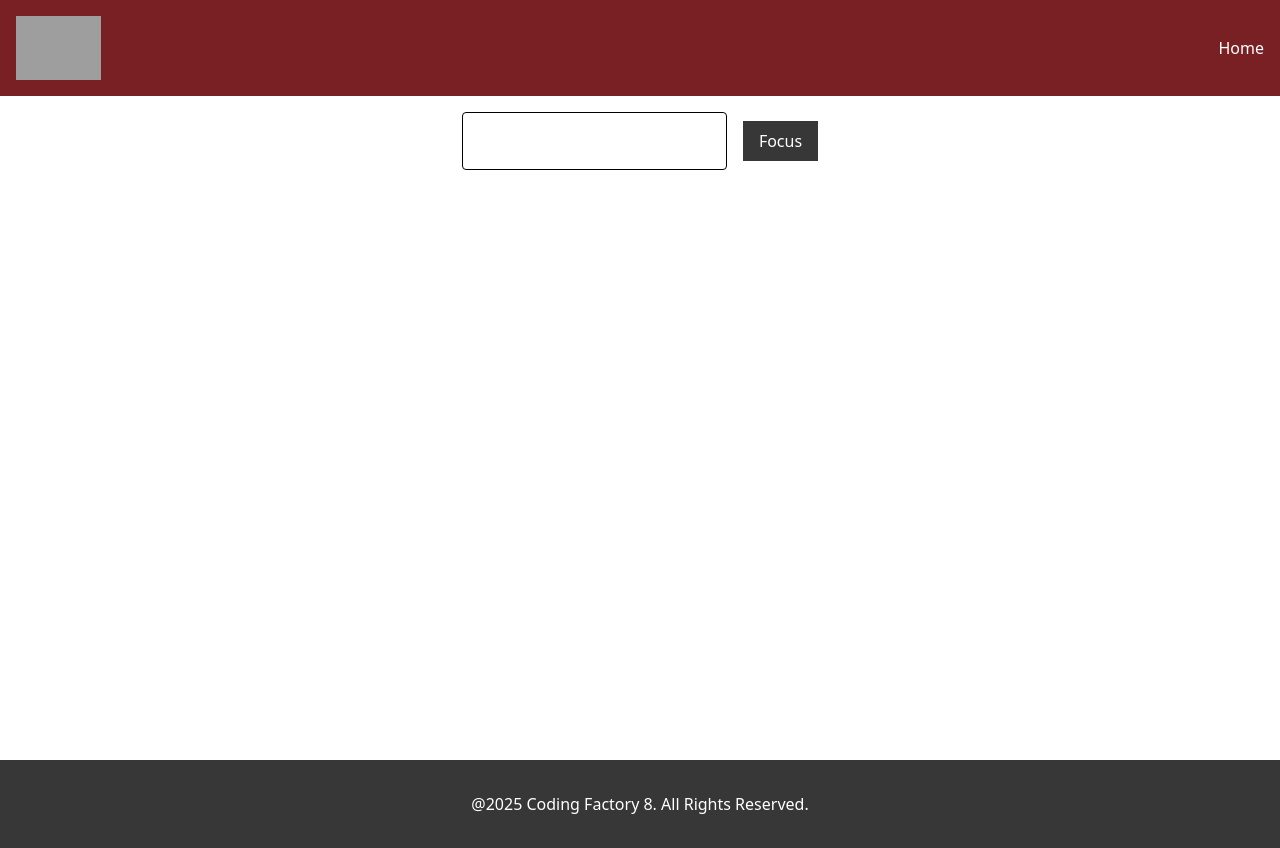
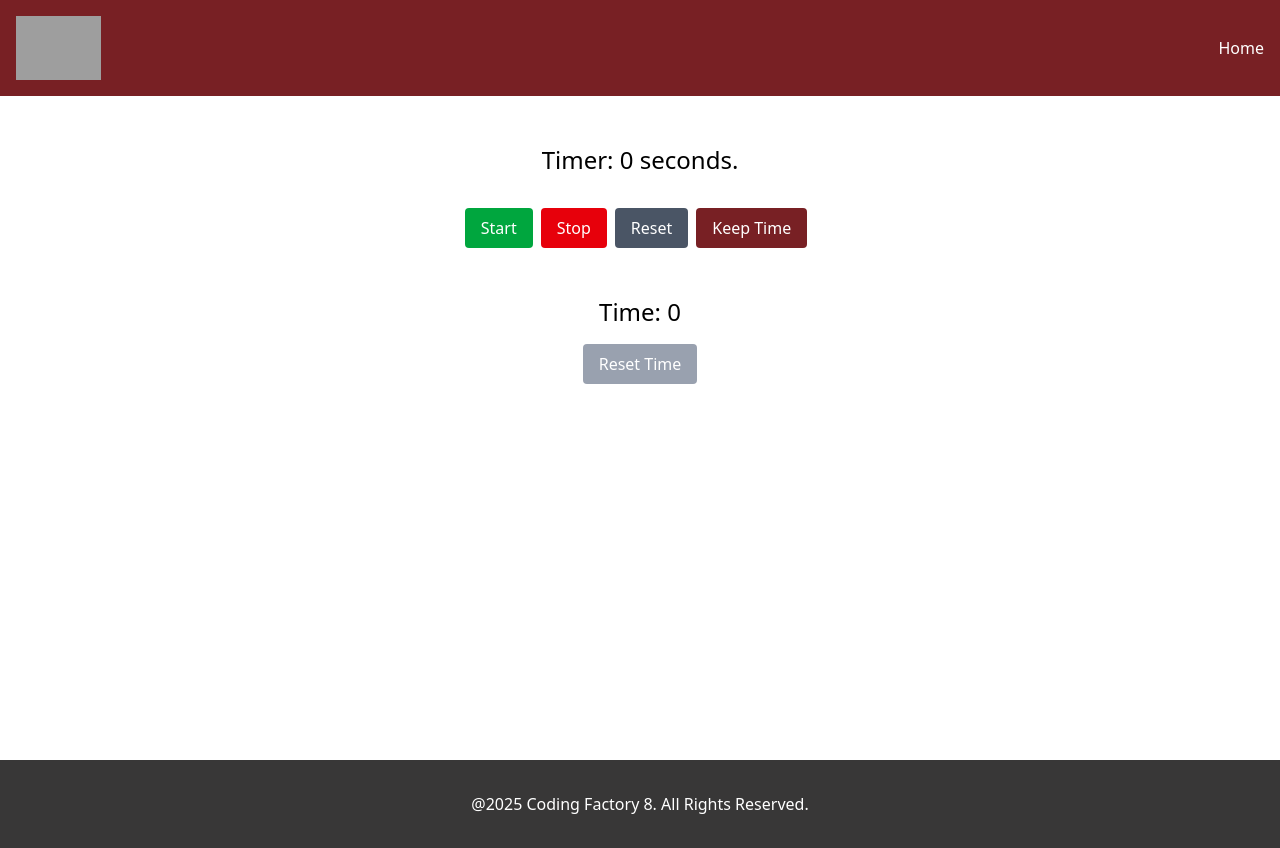
Before and after one commit to LykosT/cf8-react-intro, a React (Vite) app: page / in a window 1280 px wide. Built offline with nearby package versions, Linux system fonts and the light colour scheme; grey boxes are pictures that could not be loaded.

Commit message:
feat: add CounterWithRef.tsx, PreviousValue.tsx, TimerWithRef.tsx components using useRef hook

```diff
--- a/src/App.tsx
+++ b/src/App.tsx
@@ -19,7 +19,10 @@ import Layout from "./components/Layout.tsx";
 //import {useEffect} from "react";
 //import Timer from "./components/Timer.tsx";
 //import WindowSize from "./components/WindowSize.tsx";
-import FocusInput from "./components/FocusInput.tsx";
+//import FocusInput from "./components/FocusInput.tsx";
+//import PreviousValue from "./components/PreviousValue.tsx";
+//import CounterWithRef from "./components/CounterWithRef.tsx";
+import TimerWithRef from "./components/TimerWithRef.tsx";
 
 
 function App() {
@@ -90,8 +93,10 @@ function App() {
               {/*<NameChangerWithEffect/>*/}
               {/*<Timer/>*/}
               {/*<WindowSize/>*/}
-              <FocusInput/>
-
+              {/*<FocusInput/>*/}
+              {/*<PreviousValue/>*/}
+              {/*<CounterWithRef/>*/}
+              <TimerWithRef/>
           </Layout>
       </>
   )
--- /dev/null
+++ b/src/components/CounterWithRef.tsx
@@ -0,0 +1,27 @@
+import CounterButton from "./CounterBtn.tsx";
+import {useRef, useState} from "react";
+
+const CounterWithRef = () =>{
+
+    const [count, setCount] = useState(0);
+    const clickRef = useRef(0);
+
+    const handleClick = () => {
+        setCount((prev) => prev + 1);
+
+        clickRef.current += 1;
+        console.log("RefClick", clickRef.current);
+    }
+
+    return (
+        <>
+            <div className="text-center mt-12">
+                <h1 className="text-2xl mb-4">Count(state): {count}</h1>
+                <h2 className="text-xl mb-4">Count(ref): {clickRef.current}</h2>
+                <CounterButton onClick={handleClick}
+                               label="Increase"/>
+            </div>
+        </>
+    )
+}
+export default CounterWithRef;
--- /dev/null
+++ b/src/components/PreviousValue.tsx
@@ -0,0 +1,24 @@
+import CounterButton from "./CounterBtn.tsx";
+import {useEffect, useRef, useState} from "react";
+
+const PreviousValue = () => {
+
+    const [count, setCount] =useState(0);
+    const prevCountRef = useRef<number | null>(null)
+
+    useEffect(() => {
+        prevCountRef.current = count;
+        console.log("Previous value", prevCountRef.current);
+    }, [count])
+
+    return (
+        <>
+            <div className="text-center pt-12">
+                <h1 className="text-2xl mb-4">Value: {count}</h1>
+                <h2 className="text-xl mb-4">Previous Value: {prevCountRef.current ?? "-"}</h2>
+                <CounterButton onClick={() => setCount((prev) => prev + 1)} label={"Increase"}/>
+            </div>
+        </>
+    )
+}
+export default PreviousValue;
--- /dev/null
+++ b/src/components/TimerWithRef.tsx
@@ -0,0 +1,64 @@
+import {useEffect, useRef, useState} from "react";
+
+const Timer =() =>{
+
+    const [seconds, setSeconds] = useState(0);
+    const [running, setRunning] = useState(false);
+    const time = useRef(0);
+
+    useEffect(()=>{
+        if (!running) return;
+
+        const interval = setInterval(()=>{
+            setSeconds((prev) => prev + 1)
+        },1000)
+        return () => {clearInterval(interval)}
+    },[running])
+
+    const handleStart = () => setRunning(true);
+    const handleStop = () => setRunning(false);
+    const handleReset = () => {
+        setSeconds(0);
+        setRunning(false);
+    };
+    const handleKeepTime = () => {
+        time.current = seconds;
+    }
+    const handleResetKeepTime = () =>{
+        time.current = 0;
+    }
+
+    return (
+        <>
+            <div className="text-center pt-12">
+                <h1 className="text-2xl mb-8">Timer: {seconds} seconds.</h1>
+                <div className="space-x-2">
+                    <button className="px-4 py-2 bg-green-600 hover:bg-green-800 text-white rounded"
+                        onClick={handleStart}>
+                        Start
+                    </button>
+                    <button className="px-4 py-2 bg-red-600 hover:bg-red-800 text-white rounded"
+                        onClick={handleStop}>
+                        Stop
+                    </button>
+                    <button className="px-4 py-2 bg-gray-600 hover:bg-gray-800 text-white rounded"
+                        onClick={handleReset}>
+                        Reset
+                    </button>
+                    <button className="px-4 py-2 bg-cf-dark-red hover:bg-red-800 text-white rounded"
+                        onClick={handleKeepTime}>
+                        Keep Time
+                    </button>
+                    <div className="text-center pt-12">
+                        <h1 className="text-2xl mb-4">Time: {time.current}</h1>
+                        <button className="px-4 py-2 bg-gray-400 hover:bg-gray-600 text-white rounded"
+                                onClick={handleResetKeepTime}>
+                            Reset Time
+                        </button>
+                    </div>
+                </div>
+            </div>
+        </>
+    )
+}
+export default Timer;
```
